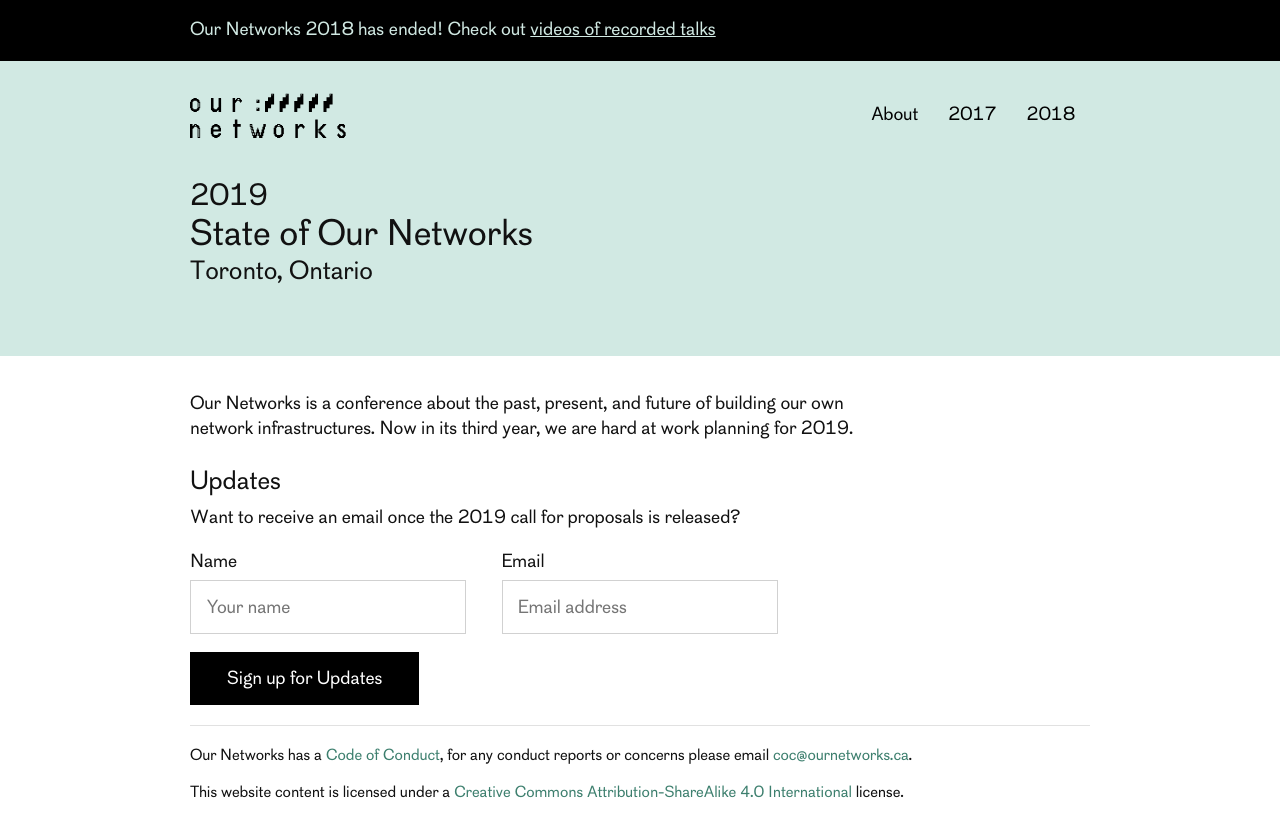
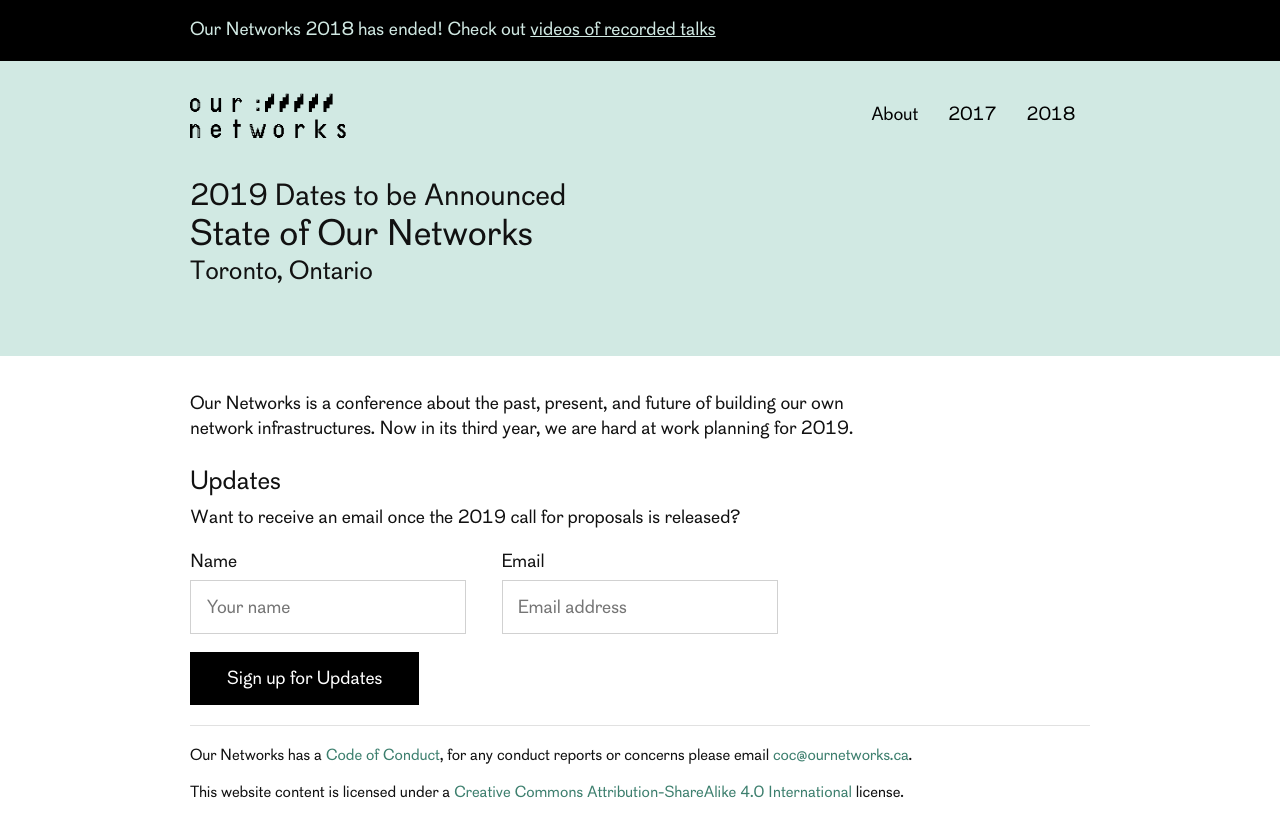
Before and after one commit to ournetworks/ournetworks.ca, a Jekyll site: the page built from index.md, in a window 1280 px wide. Shown: the top 837 px of the page. Built offline with Jekyll 4.4.1, drawn with Linux system fonts in a browser that asks for light colours.

Commit message:
update 2019 hero

```diff
--- a/_includes/2019-hero.html
+++ b/_includes/2019-hero.html
@@ -1,7 +1,7 @@
 <div class="splash-hero">
   <div class="container">
   <header>
-    <h2 style="margin-bottom: 0;">2019</h2>
+    <h2 style="margin-bottom: 0;">2019 Dates to be Announced</h2>
     <h1 style="margin-bottom: 0;">{{ site.title }}</h1>
     <h3 style="margin-bottom: 1.3em; margin-top: 0;">Toronto, Ontario</h3>
   </header>
```
